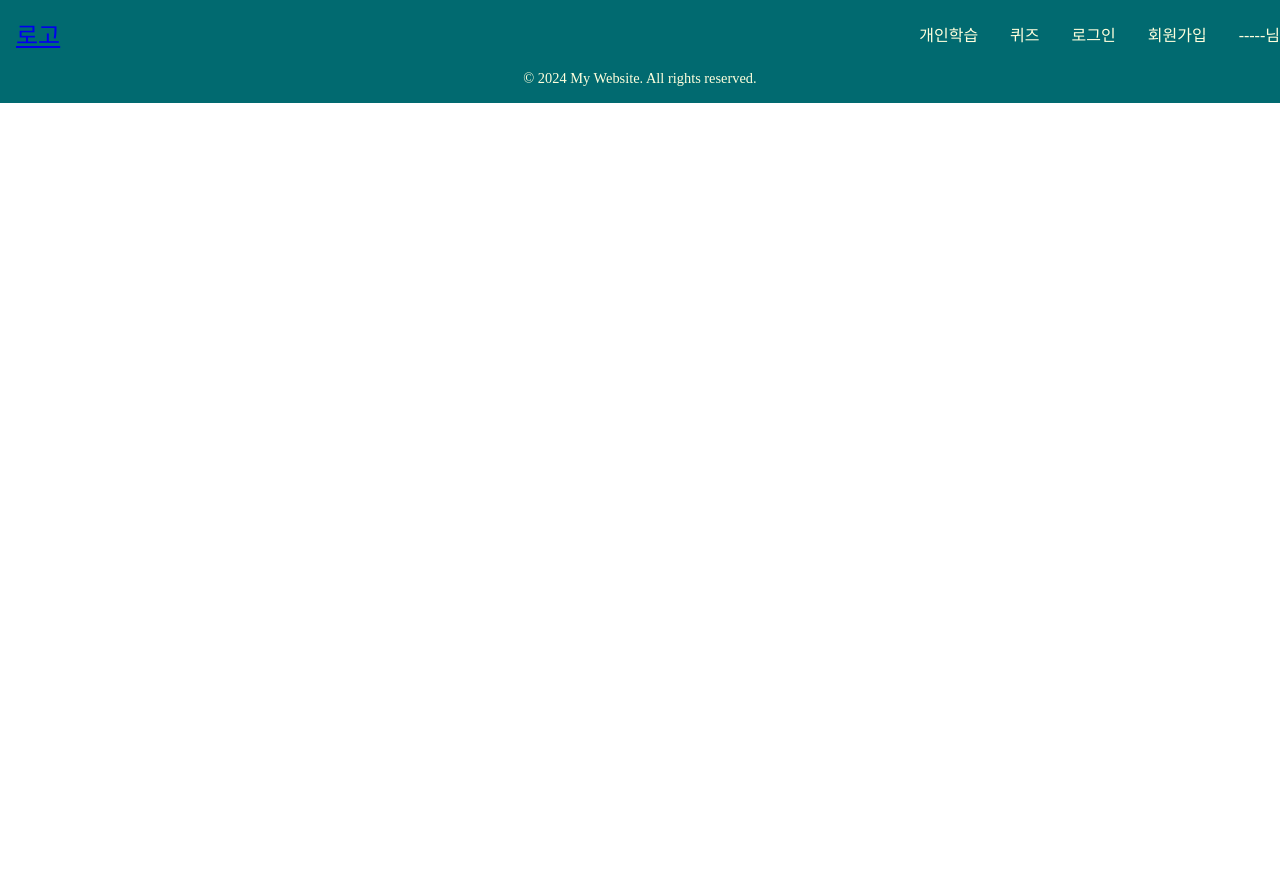
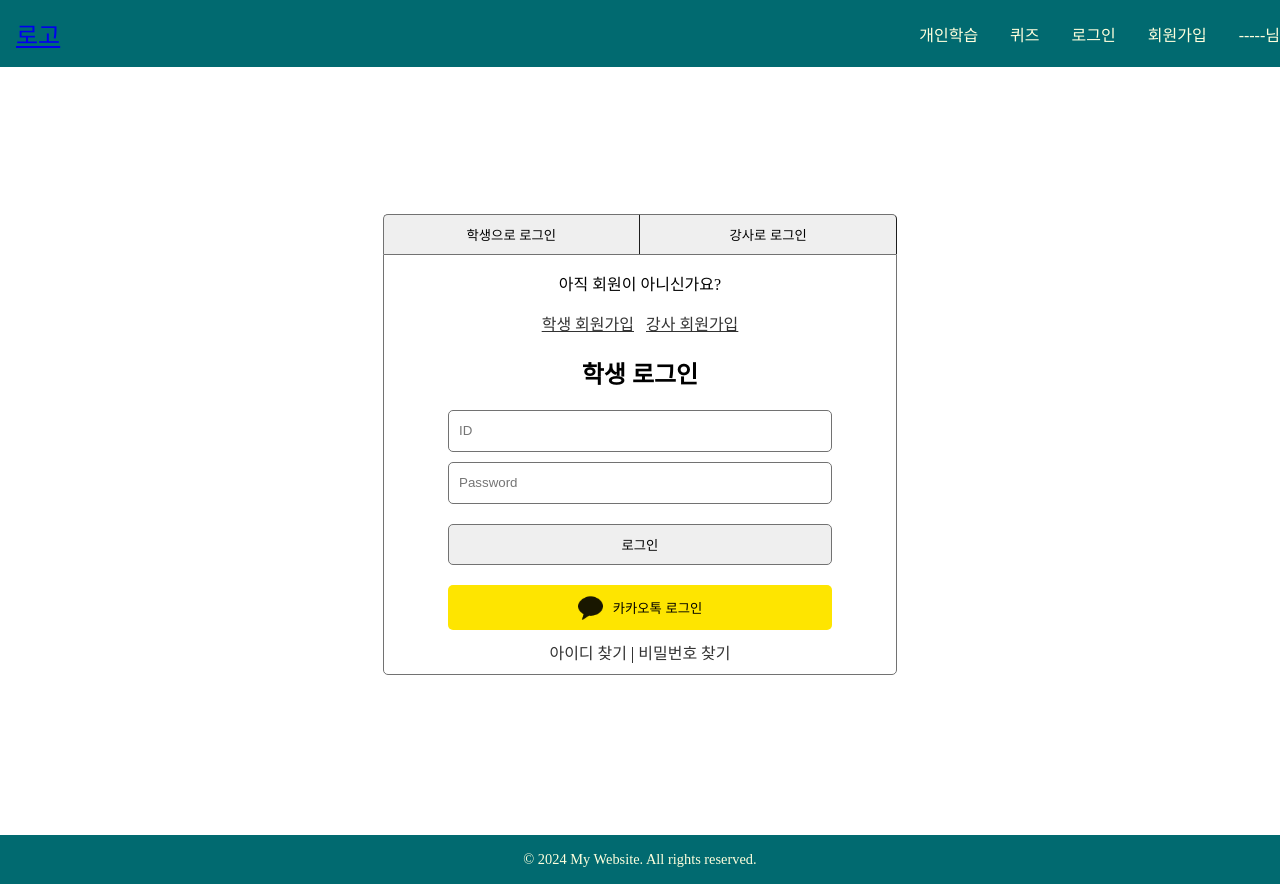
Before and after one commit to purple11-11/HandChatter, a React (Create React App) app in the folder client/: page /api/login in a window 1280 px wide. Before the commit the page ends 800 px from the top, so only its background shows below. Built offline with nearby package versions, Linux system fonts and the light colour scheme.

Commit message:
UI: [FE] 로그인 페이지 화면 구현

```diff
--- a/client/src/App.tsx
+++ b/client/src/App.tsx
@@ -3,12 +3,12 @@ import { BrowserRouter as Router, Routes, Route } from "react-router-dom";
 import Main from "./pages/Main";
 import Header from "./components/Header";
 import Footer from "./components/Footer";
-// import Login from "./pages/Login";
-// import SignUp from "./pages/SignUp";
 // import PersonalLearning from "./pages/PersonalLearning";
 // import Quiz from "./pages/Quiz";
 import Mypage from "./pages/Mypage";
 import "./styles/index.scss";
+import Signin from "./pages/account/Signin";
+import Signup from "./pages/account/Signup";
 
 function App() {
     return (
@@ -16,8 +16,9 @@ function App() {
             <Header />
             <Routes>
                 <Route path="/api" element={<Main />} />
-                {/* <Route path="/login" element={<Login />} /> */}
-                {/* <Route path="/signup" element={<SignUp />} /> */}
+                <Route path="/api/login" element={<Signin />} />
+                {/*  <Route path="/api/student" element={<Signup role={"student"} />} /> */}
+                {/* <Route path="/api/tutor" element={<Signup role={"tutor"} />} /> */}
                 {/* <Route path="/personal-learning" element={<PersonalLearning />} /> */}
                 {/* <Route path="/quiz" element={<Quiz />} /> */}
                 <Route path="/api/mypage" element={<Mypage />} />
--- a/client/src/components/Header.tsx
+++ b/client/src/components/Header.tsx
@@ -24,10 +24,10 @@ const Header = () => {
                             <Link to="/quiz">퀴즈</Link>
                         </li>
                         <li>
-                            <Link to="/login">로그인</Link>
+                            <Link to="/api/login">로그인</Link>
                         </li>
                         <li>
-                            <Link to="/signup">회원가입</Link>
+                            <Link to="/api/student">회원가입</Link>
                         </li>
                         <li>
                             <Link to="/api/mypage" onClick={toggleMenu}>
--- a/client/src/components/form/LoginForm.tsx
+++ b/client/src/components/form/LoginForm.tsx
@@ -15,13 +15,14 @@ export default function LoginForm({ role }: Props) {
                         <input type="password" placeholder="Password" name="pw" />
                         <button>로그인</button>
                     </form>
-
+                    {role === "student" && (
                         <div className="social_login">
                             <button>
                                 <img src={kakaoLogo} alt="카카오 로그인 버튼" width={25} />
                                 카카오톡 로그인
                             </button>
                         </div>
+                    )}
                 </div>
             </div>
         </>
--- /dev/null
+++ b/client/src/pages/account/Signin.tsx
@@ -0,0 +1,39 @@
+import { useState } from "react";
+import LoginForm from "../../components/form/LoginForm";
+import "../../styles/pages/account/signin.scss";
+
+export default function SignUp() {
+    const [role, setRole] = useState<string>("student");
+    function showLoginForm(role: string) {
+        setRole(role);
+    }
+
+    return (
+        <>
+            <div className="login_container">
+                <div className="role_toggle_btn">
+                    <div className="student_btn">
+                        <button onClick={() => showLoginForm("student")}>학생으로 로그인</button>
+                    </div>
+                    <div className="tutor_btn">
+                        <button onClick={() => showLoginForm("tutor")}>강사로 로그인</button>
+                    </div>
+                </div>
+                <div className="login_box">
+                    <div className="go_to_sign_up">
+                        <p>아직 회원이 아니신가요?</p>
+                        <a href="/api/student">학생 회원가입</a>
+                        &nbsp;&nbsp;&nbsp;
+                        <a href="/api/tutor">강사 회원가입</a>
+                    </div>
+
+                    {role && <LoginForm role={role} />}
+
+                    <div className="find_id_pw">
+                        <a href="#">아이디 찾기</a> | <a href="#">비밀번호 찾기</a>
+                    </div>
+                </div>
+            </div>
+        </>
+    );
+}
--- /dev/null
+++ b/client/src/styles/pages/account/signin.scss
@@ -0,0 +1,111 @@
+@import "../../util";
+
+.login_container {
+    display: flex;
+    flex-direction: column;
+    justify-content: center;
+    align-items: center;
+    text-align: center;
+    padding: 20vh 0;
+    .role_toggle_btn {
+        display: flex;
+        justify-content: center;
+        align-items: center;
+        .student_btn button,
+        .tutor_btn button {
+            width: 20.1vw;
+            padding: 10px;
+            border-color: $color-light-gray;
+            cursor: pointer;
+            &:hover {
+                background-color: $color-primary;
+                color: $color-second;
+            }
+        }
+        .student_btn button {
+            border-width: 1px 1px 0 1px;
+            border-top-left-radius: 5px;
+        }
+        .tutor_btn button {
+            border-width: 1px 1px 0 0;
+            border-top-right-radius: 5px;
+        }
+    }
+
+    .login_box {
+        border: 1px solid $color-light-gray;
+        border-bottom-right-radius: 5px;
+        border-bottom-left-radius: 5px;
+        .go_to_sign_up {
+            margin-bottom: 20px;
+            a {
+                color: $color-text;
+                &:hover {
+                    color: $color-primary;
+                    font-weight: bold;
+                }
+            }
+        }
+        .login_wrapper {
+            width: 40vw;
+            .basic_login {
+                display: flex;
+                flex-direction: column;
+                align-items: center;
+                form {
+                    display: flex;
+                    flex-direction: column;
+                    margin-bottom: 20px;
+                    gap: 10px;
+                    width: 30vw;
+                    input {
+                        height: 20px;
+                        padding: 10px;
+                        border: 1px solid $color-light-gray;
+                        border-radius: 5px;
+                    }
+                    button {
+                        margin-top: 10px;
+                        padding: 10px;
+                        border: 1px solid $color-light-gray;
+                        border-radius: 5px;
+                        cursor: pointer;
+                        &:hover {
+                            background-color: $color-primary;
+                            color: $color-second;
+                        }
+                    }
+                }
+                .social_login {
+                    display: flex;
+                    flex-direction: column;
+                    align-items: center;
+                    width: 30vw;
+                    button {
+                        display: flex;
+                        justify-content: center;
+                        align-items: center;
+                        gap: 10px;
+                        border: none;
+                        background-color: #fee500;
+                        border-radius: 5px;
+                        padding: 10px;
+                        width: 30vw;
+                        cursor: pointer;
+                    }
+                }
+            }
+        }
+        .find_id_pw {
+            margin: 10px 0;
+            a {
+                text-decoration: none;
+                color: $color-text;
+                &:hover {
+                    color: $color-primary;
+                    font-weight: bold;
+                }
+            }
+        }
+    }
+}
```
Lines whose indentation alone changed are shown as unchanged.
